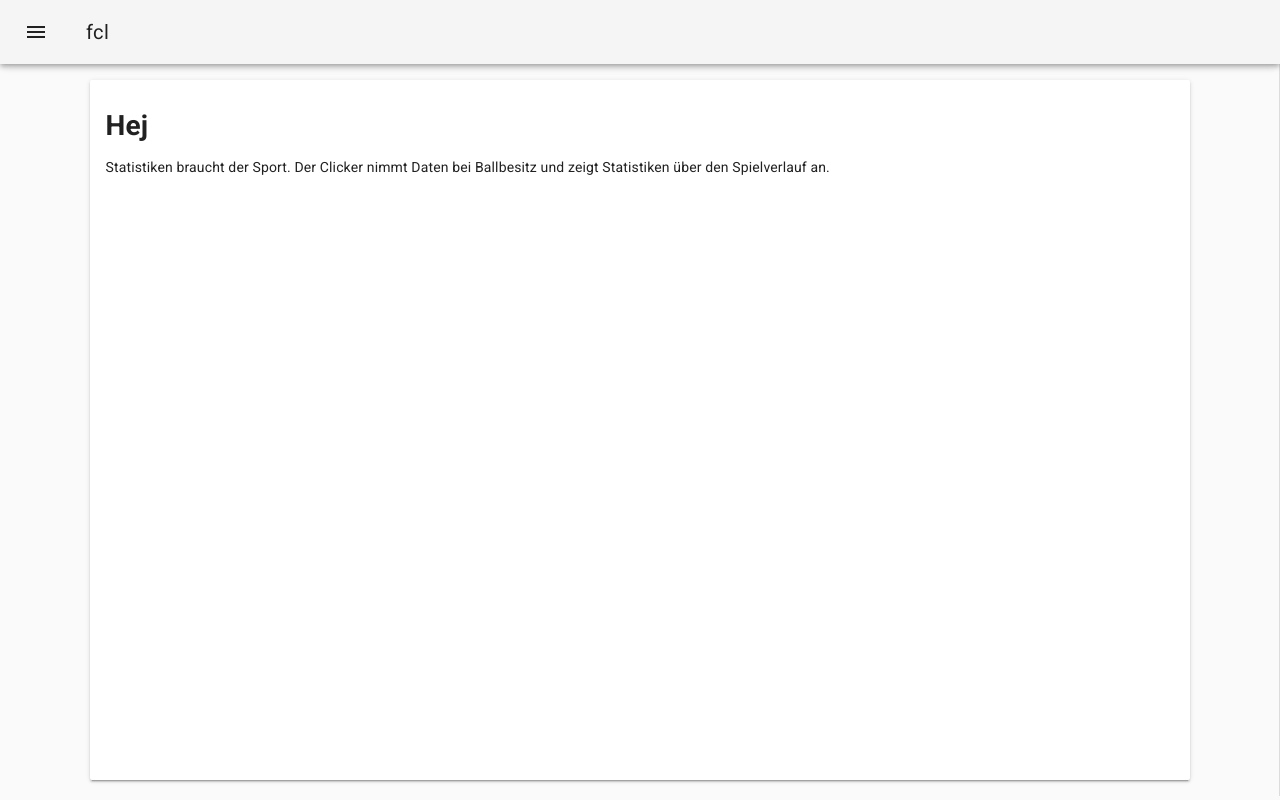
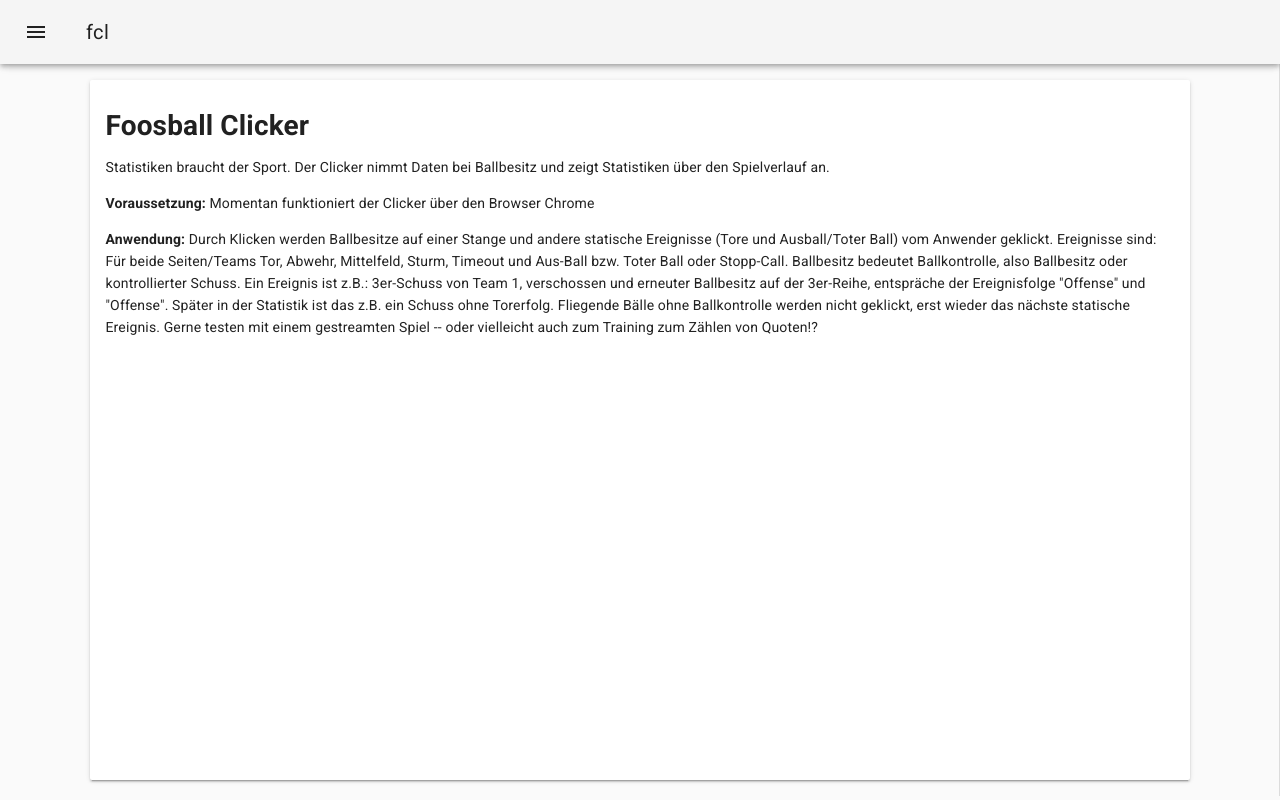
Before and after one commit to kickertech/fcl, a Vue app: page / in a window 1280 px wide. Built offline with nearby package versions, Linux system fonts and the light colour scheme.

Commit message:
kleiner Erklärtext für neue User

```diff
--- a/src/views/Home.vue
+++ b/src/views/Home.vue
@@ -1,10 +1,20 @@
 <template>
   <md-card>
     <md-card-content class="home-content">
-      <h1>Hej</h1>
+      <h1>Foosball Clicker</h1>
       <p>
         Statistiken braucht der Sport. Der Clicker nimmt Daten bei Ballbesitz
         und zeigt Statistiken über den Spielverlauf an.
+      </p>
+      <p>
+        <b>Voraussetzung:</b> Momentan funktioniert der Clicker über den Browser Chrome
+      </p>
+      <p>
+        <b>Anwendung:</b> Durch Klicken werden Ballbesitze auf einer Stange und andere statische Ereignisse (Tore und Ausball/Toter Ball) vom Anwender geklickt. Ereignisse sind: Für beide Seiten/Teams Tor, Abwehr, Mittelfeld, Sturm, Timeout und Aus-Ball bzw. Toter Ball oder Stopp-Call.
+
+Ballbesitz bedeutet Ballkontrolle, also Ballbesitz oder kontrollierter Schuss. Ein Ereignis ist z.B.: 3er-Schuss von Team 1, verschossen und erneuter Ballbesitz auf der 3er-Reihe, entspräche der Ereignisfolge "Offense" und "Offense". Später in der Statistik ist das z.B. ein Schuss ohne Torerfolg. Fliegende Bälle ohne Ballkontrolle werden nicht geklickt, erst wieder das nächste statische Ereignis.
+
+Gerne testen mit einem gestreamten Spiel -- oder vielleicht auch zum Training zum Zählen von Quoten!?
       </p>
     </md-card-content>
   </md-card>
```
